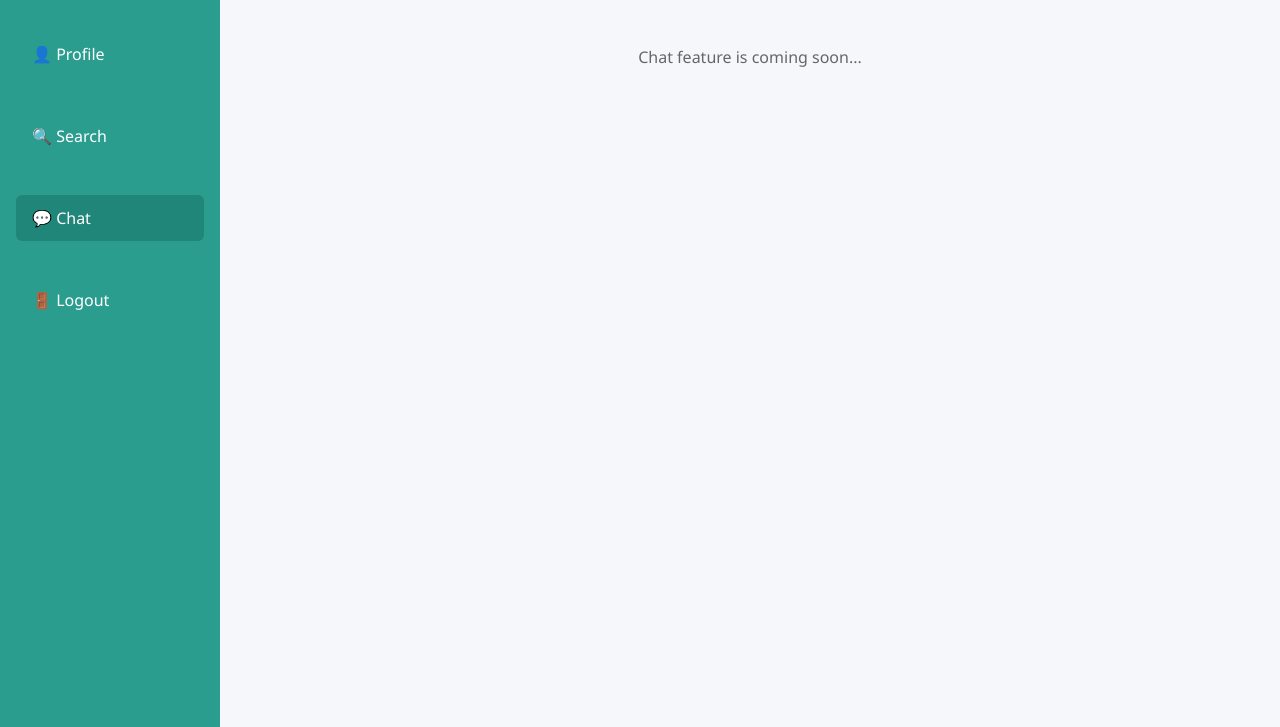
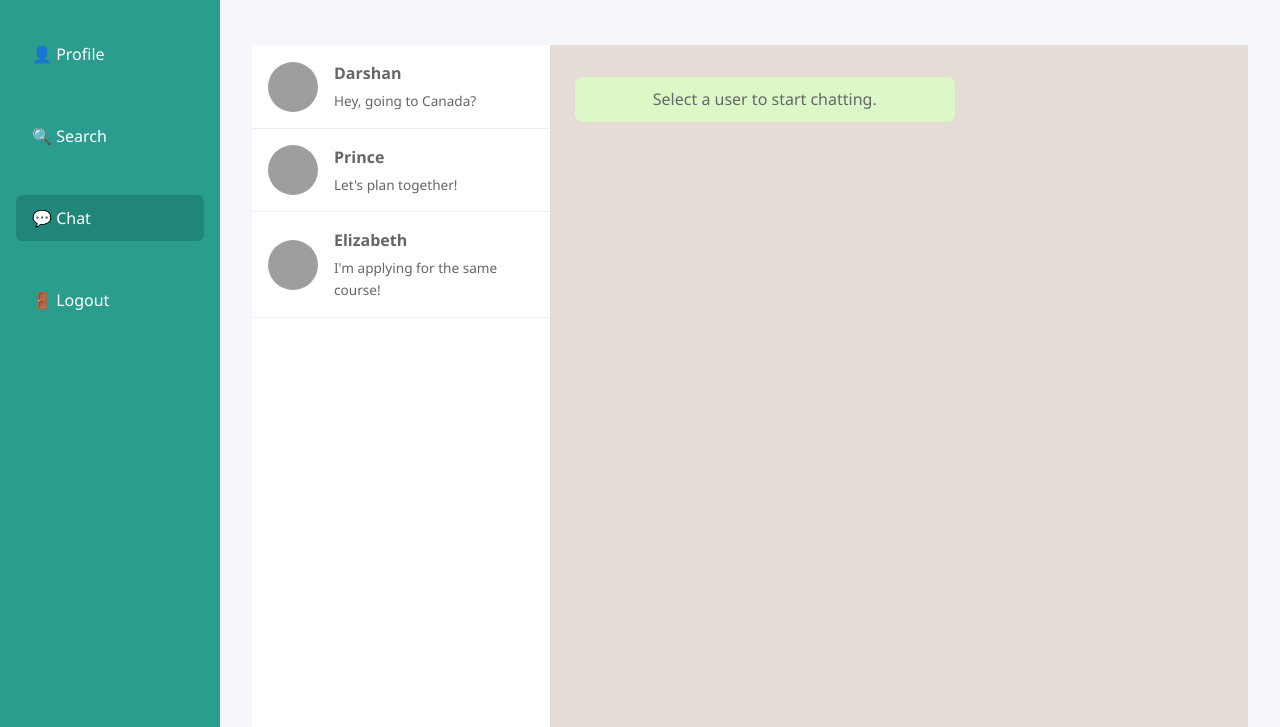
Before and after one commit to Mohammadtalhap/FinalDE, a plain HTML site: page Views/home.html in a window 1280 px wide. Both pictures are taken after a click on the button "💬 Chat". Shown: the part 73-800 px from the top of the page. Drawn offline with Linux system fonts and the light colour scheme; grey boxes are pictures that could not be loaded.

Commit message:
chat section added

```diff
--- a/Views/home.html
+++ b/Views/home.html
@@ -71,7 +71,43 @@
         <div id="chat" class="section">
             <h2>💬 Chat</h2>
             <div class="chat-placeholder">
-                <p>Chat feature is coming soon...</p>
+                <div class="chat-container">
+                    <!-- Left Panel: Chat List -->
+                    <div class="chat-list" id="chatList">
+                        <div class="chat-user" onclick="openChat('Darshan')">
+                            <img src="https://www.w3schools.com/howto/img_avatar.png" alt="Darshan" />
+                            <div class="chat-user-info">
+                                <h4>Darshan</h4>
+                                <p>Hey, going to Canada?</p>
+                            </div>
+                        </div>
+                        <div class="chat-user" onclick="openChat('Prince')">
+                            <img src="https://www.w3schools.com/howto/img_avatar2.png" alt="Prince" />
+                            <div class="chat-user-info">
+                                <h4>Prince</h4>
+                                <p>Let's plan together!</p>
+                            </div>
+                        </div>
+                        <div class="chat-user" onclick="openChat('Elizabeth')">
+                            <img src="https://www.w3schools.com/howto/img_avatar.png" alt="Elizabeth" />
+                            <div class="chat-user-info">
+                                <h4>Elizabeth</h4>
+                                <p>I'm applying for the same course!</p>
+                            </div>
+                        </div>
+                    </div>
+
+                    <!-- Right Panel: Chat Window -->
+                    <div class="chat-window" id="chatWindow">
+                        <div class="messages" id="messages">
+                            <p class="message">Select a user to start chatting.</p>
+                        </div>
+                        <div class="input-area">
+                            <input type="text" id="messageInput" placeholder="Type your message..." />
+                            <button onclick="sendMessage()">Send</button>
+                        </div>
+                    </div>
+                </div>
             </div>
         </div>
     </div>
@@ -83,6 +119,32 @@
         document.getElementById('profile-email').textContent = user.email;
         document.getElementById('profile-home').textContent = user.homeCountry;
         document.getElementById('profile-destination').textContent = user.destinationCountry;
+
+        let currentChatUser = null;
+
+        function openChat(user) {
+            currentChatUser = user;
+            const messages = document.getElementById('messages');
+            messages.innerHTML = `
+        <p class="message"><strong>${user}:</strong> Hi! Let's connect.</p>
+        <p class="message"><strong>You:</strong> Hello ${user}, excited to chat!</p>
+      `;
+        }
+
+        function sendMessage() {
+            const input = document.getElementById('messageInput');
+            const message = input.value.trim();
+            if (!message || !currentChatUser) return;
+
+            const messages = document.getElementById('messages');
+            const newMsg = document.createElement('p');
+            newMsg.className = 'message';
+            newMsg.textContent = `You: ${message}`;
+            messages.appendChild(newMsg);
+
+            input.value = '';
+            messages.scrollTop = messages.scrollHeight;
+        }
     </script>
 
 </body>
--- a/Views/style.css
+++ b/Views/style.css
@@ -277,3 +277,107 @@ button:hover {
     cursor: pointer;
     font-weight: bold;
 }
+
+
+.chat-container {
+    display: flex;
+    height: 100vh;
+}
+
+.chat-list {
+    width: 30%;
+    background-color: #fff;
+    border-right: 1px solid #ddd;
+    overflow-y: auto;
+}
+
+.chat-user {
+    display: flex;
+    align-items: center;
+    padding: 1rem;
+    border-bottom: 1px solid #eee;
+    cursor: pointer;
+}
+
+.chat-user:hover {
+    background-color: #f7f7f7;
+}
+
+.chat-user img {
+    width: 50px;
+    height: 50px;
+    border-radius: 50%;
+    margin-right: 1rem;
+}
+
+.chat-user-info h4 {
+    margin: 0;
+    font-size: 1rem;
+}
+
+.chat-user-info p {
+    margin: 0.2rem 0 0;
+    color: #666;
+    font-size: 0.85rem;
+}
+
+.chat-window {
+    width: 70%;
+    padding: 1.5rem;
+    background-color: #e5ddd5;
+    display: flex;
+    flex-direction: column;
+    justify-content: space-between;
+}
+
+.messages {
+    flex-grow: 1;
+    overflow-y: auto;
+    padding-right: 1rem;
+}
+
+.message {
+    background-color: #dcf8c6;
+    padding: 0.6rem 1rem;
+    margin: 0.5rem 0;
+    max-width: 60%;
+    border-radius: 8px;
+}
+
+.input-area {
+    display: flex;
+    margin-top: 1rem;
+}
+
+.input-area input {
+    flex-grow: 1;
+    padding: 0.8rem;
+    border: none;
+    border-radius: 5px;
+    font-size: 1rem;
+}
+
+.input-area button {
+    margin-left: 0.5rem;
+    padding: 0.8rem 1rem;
+    background-color: #25d366;
+    color: white;
+    border: none;
+    border-radius: 5px;
+    font-weight: bold;
+    cursor: pointer;
+}
+
+.chat-user-info {
+    display: flex;
+    flex-direction: column;
+    align-items: flex-start;
+    /* 👈 Ensures everything aligns left */
+}
+
+.chat-user-info h4,
+.chat-user-info p {
+    text-align: left;
+    width: 100%;
+    /* 👈 Optional: ensures alignment consistency */
+}
```
